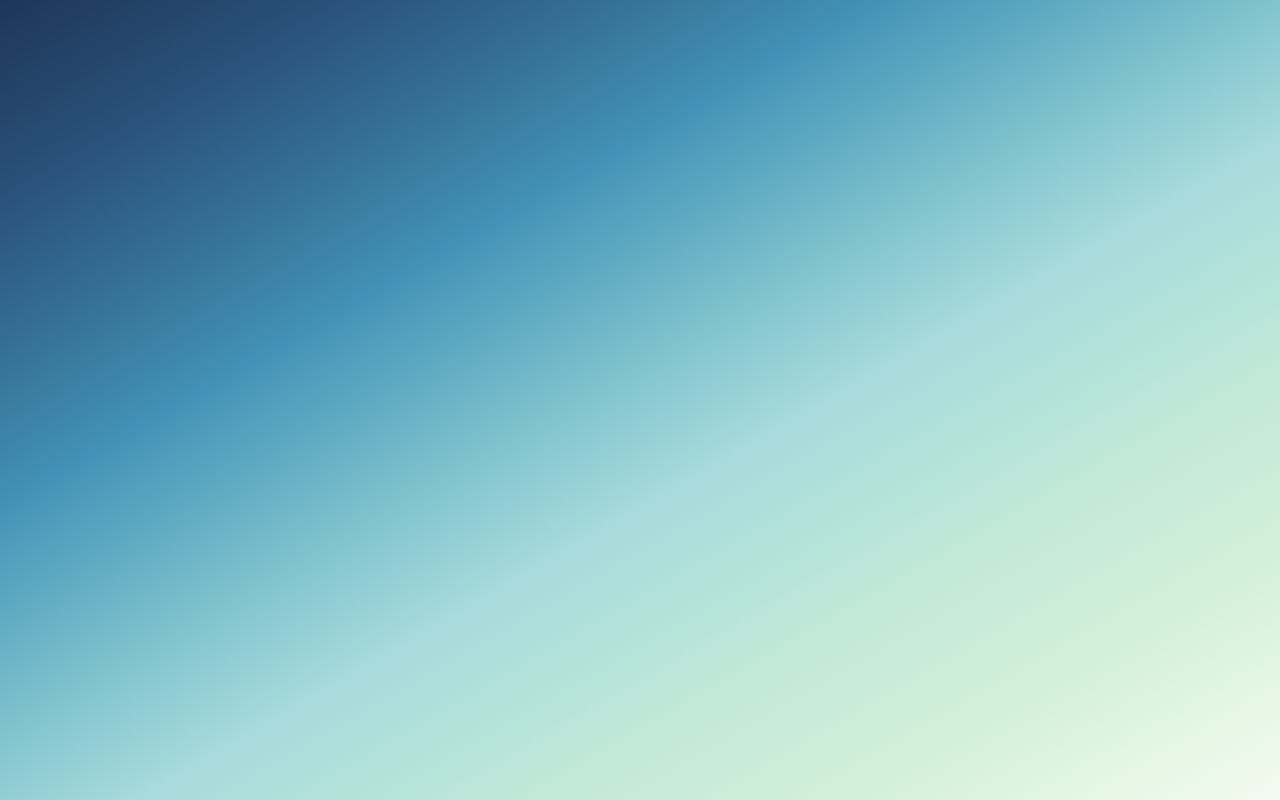
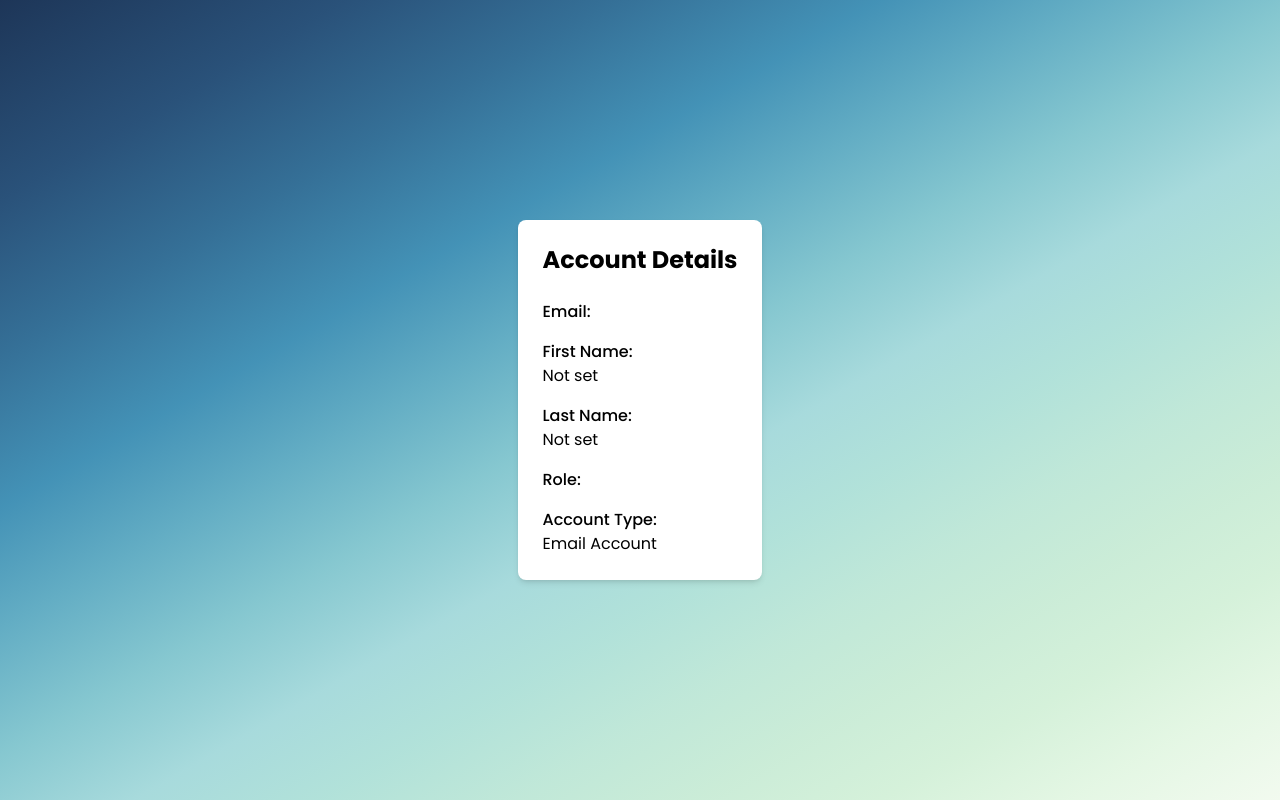
Before and after one commit to RealBI-SaaS/realbi-frontend, a React (Vite) app: page /account in a window 1280 px wide. Before the commit this address had no page. Built offline with nearby package versions, Linux system fonts and the light colour scheme.

Commit message:
account page with successful user fetch

```diff
--- a/src/App.jsx
+++ b/src/App.jsx
@@ -1,6 +1,7 @@
 import { BrowserRouter as Router, Routes, Route } from 'react-router-dom'
 import Login from './components/login'
 import Home from './components/home'
+import Account from './components/account'
 import './index.css'
 
 function App() {
@@ -10,6 +11,7 @@ function App() {
         <Route path="/login" element={<Login />} />
         <Route path="/home" element={<Home />} />
         <Route path="/" element={<Login />} />
+        <Route path="/account" element={<Account />} />
       </Routes>
     </Router>
   )
--- /dev/null
+++ b/src/components/account.jsx
@@ -0,0 +1,60 @@
+import React, { useEffect, useState } from "react";
+
+const Account = () => {
+  const [userDetails, setUserDetails] = useState({
+    id: '',
+    email: '',
+    first_name: '',
+    last_name: '',
+    role: '',
+    is_google_user: false
+  });
+
+  useEffect(() => {
+    const accessToken = localStorage.getItem('access_token');
+
+    if (accessToken) {
+      fetch("http://localhost:8000/auth/user", {
+        credentials: "include",
+        headers: {
+          'Authorization': `Bearer ${accessToken}`
+        }
+      })
+        .then((res) => res.json())
+        .then((data) => {
+          setUserDetails(data);
+        })
+        .catch((err) => console.error(err));
+    }
+  }, []);
+
+  return (
+    <div className="p-6 bg-white rounded-lg shadow-md">
+      <h1 className="text-2xl font-bold mb-6">Account Details</h1>
+      <div className="space-y-4">
+        <div>
+          <label className="font-medium">Email:</label>
+          <p>{userDetails.email}</p>
+        </div>
+        <div>
+          <label className="font-medium">First Name:</label>
+          <p>{userDetails.first_name || 'Not set'}</p>
+        </div>
+        <div>
+          <label className="font-medium">Last Name:</label>
+          <p>{userDetails.last_name || 'Not set'}</p>
+        </div>
+        <div>
+          <label className="font-medium">Role:</label>
+          <p className="capitalize">{userDetails.role}</p>
+        </div>
+        <div>
+          <label className="font-medium">Account Type:</label>
+          <p>{userDetails.is_google_user ? 'Google Account' : 'Email Account'}</p>
+        </div>
+      </div>
+    </div>
+  );
+};
+
+export default Account;
```
